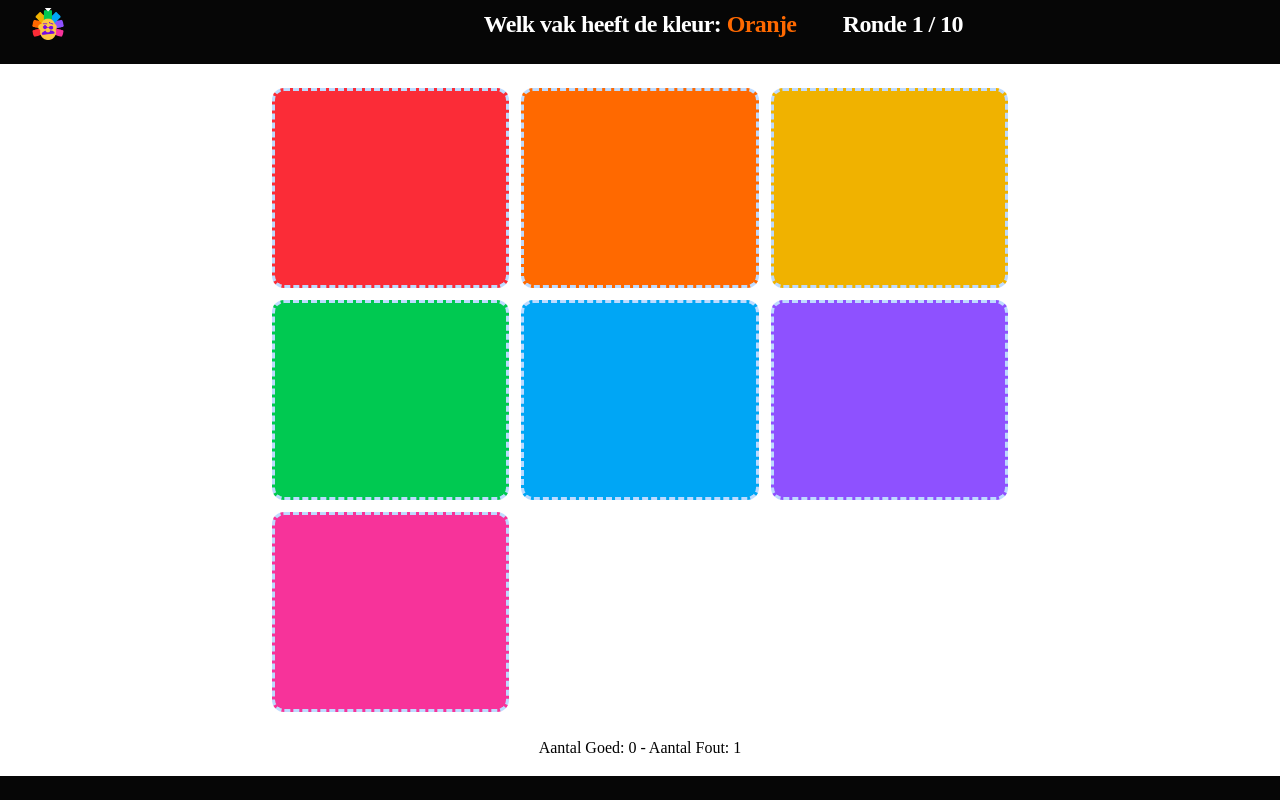
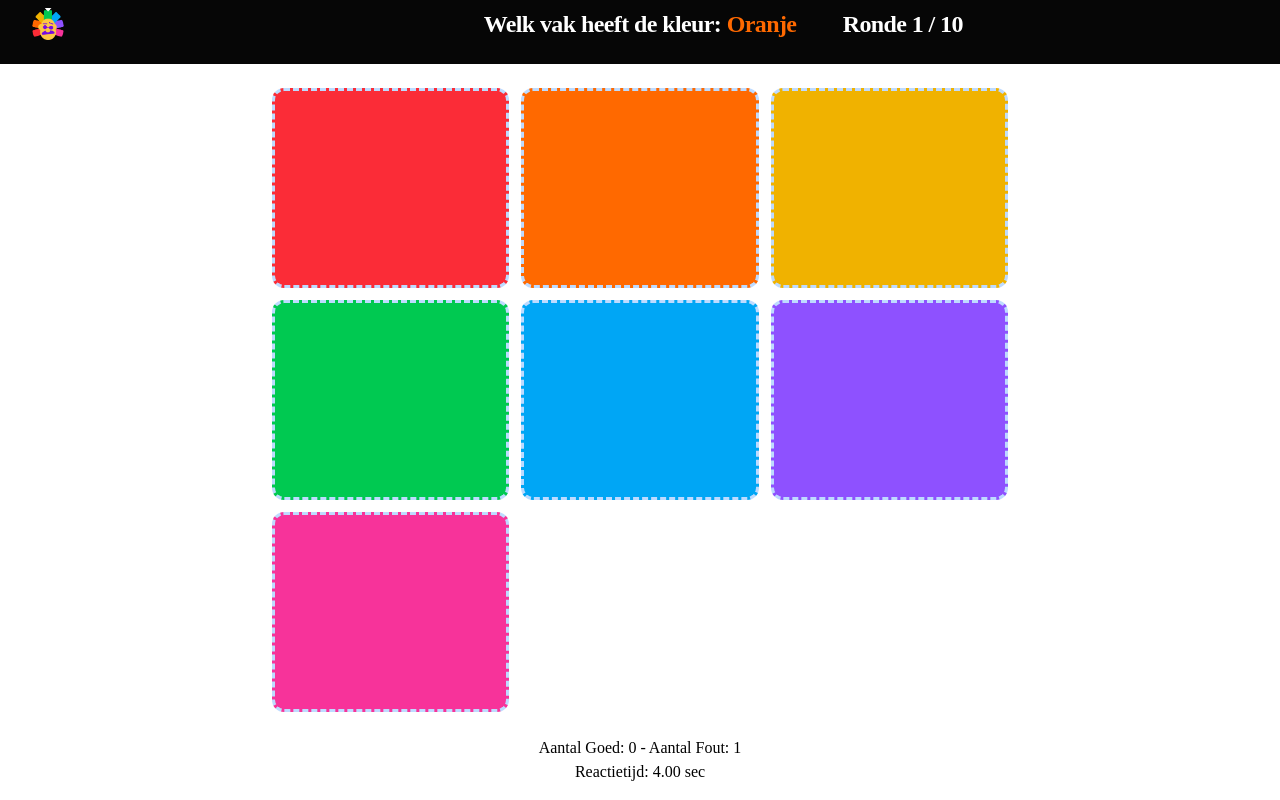
Before and after one commit to KyanKersten/Webbio_KleurGame, a React (Vite) app: page / in a window 1280 px wide. Shown: the top 800 px of the page. Built offline with nearby package versions, Linux system fonts and the light colour scheme; a web font is replaced by a local one.

Commit message:
feat (modus2): reaction time added
- Reaction time added below right and wrong answers
- Small bug fix where the round wouldn't advance if time to answer ran out.

```diff
--- a/src/App.tsx
+++ b/src/App.tsx
@@ -28,24 +28,34 @@ function App() {
   const [gameOver, setGameOver] = useState(false);
   const [correctAnswers, setCorrectAnswers] = useState(0);
   const [wrongAnswers, setWrongAnswers] = useState(0);
+  const [reactionTime, setReactionTime] = useState<number>(0);
 
   const clickLockedRef = useRef(false);
+  const startTimeRef = useRef<number>(Date.now());
 
-  useEffect(() => {
+   useEffect(() => {
     if (gameOver) return;
+
+    const prevAnswered = hasAlreadyAnswered;
 
     clickLockedRef.current = false;
     setHasAlreadyAnswered(false);
     setAcceptingAnswers(true);
 
+    if (!prevAnswered) {
+      setReactionTime(0);
+    }
+
+    startTimeRef.current = Date.now();
+
     const timer = setTimeout(() => {
-      if (!hasAlreadyAnswered && !gameOver) {
+      if (!clickLockedRef.current && !gameOver) {
         clickLockedRef.current = true;
         setHasAlreadyAnswered(true);
         setAcceptingAnswers(false);
+        setReactionTime(REVEAL_DURATION * 1000);
 
         setWrongAnswers(prev => prev + 1);
-        alert(`Time's up! The correct color was ${target.name}.`);
 
         nextRound();
       }
@@ -64,21 +74,25 @@ function App() {
     setHasAlreadyAnswered(true);
     setAcceptingAnswers(false);
 
+    const reaction = Date.now() - startTimeRef.current;
+    setReactionTime(reaction);
+
     const correct = color.name === target.name;
     if (correct) setCorrectAnswers(prev => prev + 1);
     else setWrongAnswers(prev => prev + 1);
 
-    alert(correct ? "Correct!" : `Wrong! It was ${target.name}.`);
-
     nextRound();
   }
 
-  function nextRound() {
-    if (round >= MAX_ROUNDS) {
-      setGameOver(true);
-      return;
-    }
-    setRound(prev => prev + 1);
+    function nextRound() {
+    setRound(prev => {
+      if (prev >= MAX_ROUNDS) {
+        setGameOver(true);
+        return prev;
+      }
+      return prev + 1;
+    });
+
     setTarget(prev => pickRandomDifferent(prev.name));
   }
 
@@ -99,15 +113,15 @@ function App() {
 
       <main>
         <ColorGrid onSelect={handleColorClick} />
-        <ScoreBoard correctAnswers={correctAnswers} wrongAnswers={wrongAnswers} />
-        {gameOver && (
+        <ScoreBoard correctAnswers={correctAnswers} wrongAnswers={wrongAnswers} reactionTime={reactionTime} />
+        {/* {gameOver && (
           <button
             onClick={resetGame}
             className="mt-4 p-2 bg-blue-600 text-white rounded hover:bg-blue-700"
           >
             Restart Game
           </button>
-        )}
+        )} */}
       </main>
 
       <Footer />
--- a/src/components/ScoreBoard.tsx
+++ b/src/components/ScoreBoard.tsx
@@ -1,9 +1,10 @@
-function ScoreBoard({ correctAnswers, wrongAnswers }: { correctAnswers: number; wrongAnswers: number }) {
+function ScoreBoard({ correctAnswers, wrongAnswers, reactionTime }: { correctAnswers: number; wrongAnswers: number; reactionTime: number }) {
   return (
     <div className="text-center text-black mb-4">
       <h1>
       Aantal Goed: {correctAnswers} - Aantal Fout: {wrongAnswers}
       </h1>
+        <h2>Reactietijd: {(reactionTime / 1000).toFixed(2)} sec</h2>
     </div>
   );
 }
```
